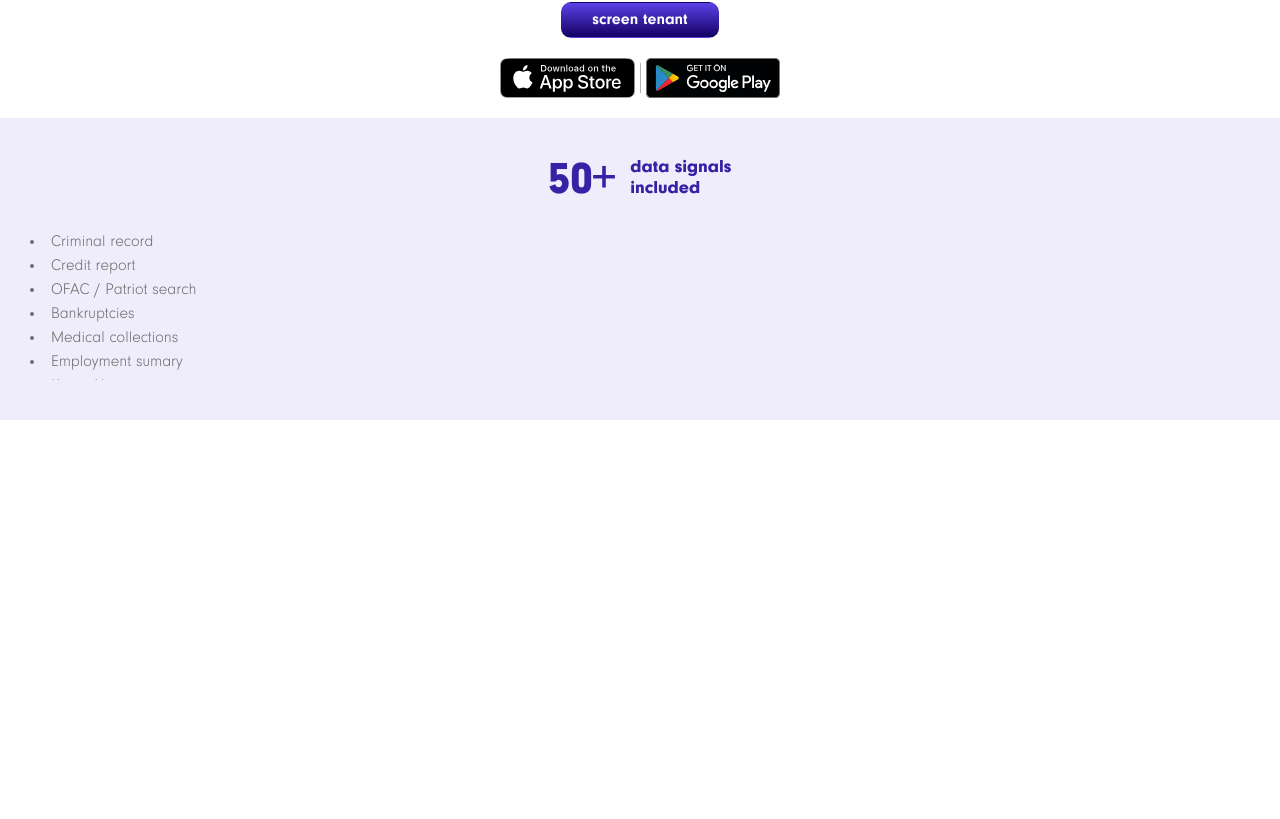
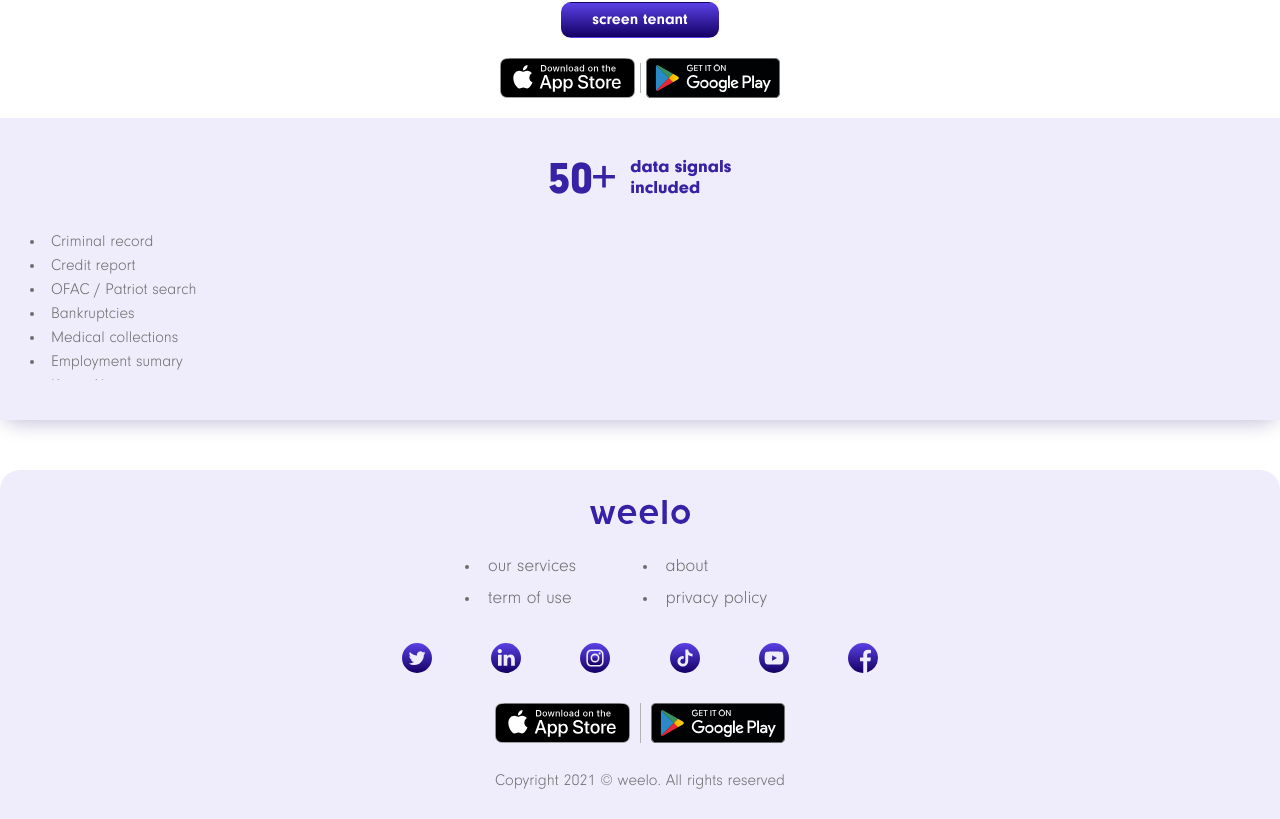
Before and after one commit to Mono-Gato/Weelo-screen-your-tenant, a React app: page / in a window 1280 px wide. Shown: the part 476-1295 px from the top of the page. Before the commit the page ends 896 px from the top, so only its background shows below. Built offline with nearby package versions, Linux system fonts and the light colour scheme.

Commit message:
footer component and new structure for social footer as component

```diff
--- /dev/null
+++ b/src/assets/styles/components/Footer.scss
@@ -0,0 +1,73 @@
+@import "../tokens/color.scss";
+@import "../tokens/typo.scss";
+@import "../tokens/spacing.scss";
+@import "../tokens/utilities.scss";
+
+.footer{
+    margin-top: $space_large;
+    background-color: $cream;
+    border-radius: $border-radius_large $border-radius_large  0 0;
+    padding: $space_normal $space_small;
+    &__logo{
+        margin: auto;
+        width: 100px;
+    }
+    &__anchors{
+        margin:$space_normal auto ;
+        font-size: $font-size_normal;
+        font-weight: $light;
+        display: grid;
+        grid-template-columns: repeat(2, 1fr);
+        grid-gap: $space_mini;
+        max-width: 350px;
+        & a{
+            color: $body_text;
+            text-decoration: none;
+            transition: $transition;
+            &:hover{
+                color: $primary;
+                text-decoration: underline;
+            }
+            & li{
+                width: max-content;
+            }
+        }
+    }
+    &__social{
+        max-width: 520px;
+        margin: auto;
+        & .menu__list--footer--social{
+            display: flex;
+            flex-wrap: wrap;
+            margin-bottom: $space_normal;
+            & a{
+                width: 30px;
+                height: 30px;
+                margin: auto;
+                transition: $transition;
+                &:hover{
+                    transform: scale(1.1);
+            }
+            }
+        }
+    }
+    & .store{
+        margin-bottom: $space_normal;
+        &--separator{
+            margin-left: 10px;
+            margin-right: 10px;
+            height: 40px;
+        }
+        & a img{
+            max-height: 40px;
+        }
+    }
+    & span{
+        display: flex;
+        justify-content: center;
+        font-size: $font-size_small;
+        line-height: $font-size_small;
+        text-align: center;
+        font-weight: $light;
+    }
+}
--- a/src/assets/styles/components/Header.scss
+++ b/src/assets/styles/components/Header.scss
@@ -165,32 +165,6 @@
             transform: rotate(-180deg);
         }
     }
-    &--footer{
-        background-color: $cream;
-        width: 100vw;
-        padding: 40px $space_normal;
-        margin-top: $space_normal;
-        border-top-left-radius: $border-radius_large;
-        border-top-right-radius: $border-radius_large;
-        &--social{
-            margin-bottom: $space_small;
-            width: 100%;
-            display: grid;
-            grid-template-columns: repeat(3, 1fr);
-            grid-gap: $space_extra-small;
-        }
-        & a{
-            width: 45px;
-            height: 45px;
-            padding: $space_mini;
-            margin: auto;
-        }
-        & span{
-            font-size: $font-size_small;
-            line-height: $font-size_small;
-            text-align: center;
-        }
-    }
 }
 .dropdown-item{
     transition: $transition;
--- /dev/null
+++ b/src/assets/styles/components/Social.scss
@@ -0,0 +1,37 @@
+@import "../tokens/color.scss";
+@import "../tokens/typo.scss";
+@import "../tokens/spacing.scss";
+@import "../tokens/utilities.scss";
+
+.menu__list{
+    &--footer{
+        background-color: $cream;
+        width: 100vw;
+        padding: 40px $space_normal;
+        margin-top: $space_normal;
+        border-top-left-radius: $border-radius_large;
+        border-top-right-radius: $border-radius_large;
+        &--social{
+            margin-bottom: $space_small;
+            width: 100%;
+            display: grid;
+            grid-template-columns: repeat(3, 1fr);
+            grid-gap: $space_extra-small;
+        }
+        & a{
+            width: 45px;
+            height: 45px;
+            padding: 0 $space_mini;
+            margin: auto;
+            transition: $transition;
+            &:hover{
+                transform: scale(1.1);
+            }
+        }
+        & span{
+            font-size: $font-size_small;
+            line-height: $font-size_small;
+            text-align: center;
+        }
+    }
+}
--- /dev/null
+++ b/src/components/Footer.jsx
@@ -0,0 +1,76 @@
+/* eslint-disable react/destructuring-assignment */
+import React from 'react';
+
+import '../assets/styles/components/Footer.scss';
+
+import Logo from '../assets/images/weelo-logo.svg';
+import DownloadAppStore from './DownloadAppStore';
+import Social from './Social';
+
+class Footer extends React.Component {
+  render() {
+    return (
+      <footer className='footer'>
+        <div className='footer__logo'>
+          <img
+            className='img-fluid'
+            src={Logo}
+            alt='weelo a technology group'
+          />
+        </div>
+        <div className='footer__anchors'>
+          <a
+            href='http://'
+            target='_blank'
+            rel='noopener noreferrer'
+          >
+            <li>our services</li>
+          </a>
+          <a
+            href='http://'
+            target='_blank'
+            rel='noopener noreferrer'
+          >
+            <li>about</li>
+
+          </a>
+          <a
+            href='http://'
+            target='_blank'
+            rel='noopener noreferrer'
+          >
+            <li>term of use</li>
+
+          </a>
+          <a
+            href='http://'
+            target='_blank'
+            rel='noopener noreferrer'
+          >
+            <li>privacy policy</li>
+
+          </a>
+        </div>
+        <div className='footer__social'>
+          <Social
+            TwitterURL={this.props.TwitterURL}
+            LinkedInURL={this.props.LinkedInURL}
+            InstagramURL={this.props.InstagramURL}
+            TiktokURL={this.props.TiktokURL}
+            YoutubeURL={this.props.YoutubeURL}
+            FacebookURL={this.props.FacebookURL}
+          />
+        </div>
+        <DownloadAppStore
+          GoogleURL={this.props.GoogleURL}
+          AppleURL={this.props.AppleURL}
+        />
+        <span>
+          Copyright 2021 © weelo. All rights reserved
+        </span>
+      </footer>
+    );
+  }
+}
+
+export default Footer;
--- a/src/components/Header.jsx
+++ b/src/components/Header.jsx
@@ -1,3 +1,5 @@
+/* eslint-disable react/destructuring-assignment */
+/* eslint-disable jsx-a11y/label-has-associated-control */
 import React from 'react';
 //import { Link } from 'react-router-dom';
 
@@ -6,12 +8,7 @@
 import IconWeeloApp from '../assets/images/weelo-icon-app.svg';
 import IconUser from '../assets/images/user.svg';
 
-import IconTwitter from '../assets/images/social/twitter.svg';
-import IconLinkedIn from '../assets/images/social/linkedIn.svg';
-import IconInstagram from '../assets/images/social/instagram.svg';
-import IconTiktok from '../assets/images/social/tiktok.svg';
-import IconYoutube from '../assets/images/social/youtube.svg';
-import IconFacebook from '../assets/images/social/facebook.svg';
+import Social from './Social';
 
 import '../assets/styles/components/Header.scss';
 
@@ -118,26 +115,14 @@
               </div>
 
               <div className='menu__list--footer d-flex flex-column justify-content-center align-items-center'>
-                <div className='menu__list--footer--social'>
-                  <a href={this.props.TwitterURL} target='_blank' rel='noreferrer'>
-                    <img className='img-fluid' src={IconTwitter} alt='twitter logo' />
-                  </a>
-                  <a href={this.props.LinkedInURL} target='_blank' rel='noreferrer'>
-                    <img className='img-fluid' src={IconLinkedIn} alt='linkedIn logo' />
-                  </a>
-                  <a href={this.props.InstagramURL} target='_blank' rel='noreferrer'>
-                    <img className='img-fluid' src={IconInstagram} alt='instagram logo' />
-                  </a>
-                  <a href={this.props.TiktokURL} target='_blank' rel='noreferrer'>
-                    <img className='img-fluid' src={IconTiktok} alt='tiktok logo' />
-                  </a>
-                  <a href={this.props.YoutubeURL} target='_blank' rel='noreferrer'>
-                    <img className='img-fluid' src={IconYoutube} alt='youtube logo' />
-                  </a>
-                  <a href={this.props.FacebookURL} target='_blank' rel='noreferrer'>
-                    <img className='img-fluid' src={IconFacebook} alt='facebook logo' />
-                  </a>
-                </div>
+                <Social
+                  TwitterURL={this.props.TwitterURL}
+                  LinkedInURL={this.props.LinkedInURL}
+                  InstagramURL={this.props.InstagramURL}
+                  TiktokURL={this.props.TiktokURL}
+                  YoutubeURL={this.props.YoutubeURL}
+                  FacebookURL={this.props.FacebookURL}
+                />
                 <span>Copyright 2021 © weelo. All rights reserved</span>
               </div>
             </ul>
--- a/src/components/ScreenTenant.jsx
+++ b/src/components/ScreenTenant.jsx
@@ -1,3 +1,6 @@
+/* eslint-disable react/no-access-state-in-setstate */
+/* eslint-disable react/state-in-constructor */
+/* eslint-disable react/destructuring-assignment */
 import React from 'react';
 
 import ScreenTenantForm from './ScreenTenantForm';
--- /dev/null
+++ b/src/components/Social.jsx
@@ -0,0 +1,40 @@
+/* eslint-disable react/destructuring-assignment */
+import React from 'react';
+
+import '../assets/styles/components/Social.scss';
+
+import IconTwitter from '../assets/images/social/twitter.svg';
+import IconLinkedIn from '../assets/images/social/linkedIn.svg';
+import IconInstagram from '../assets/images/social/instagram.svg';
+import IconTiktok from '../assets/images/social/tiktok.svg';
+import IconYoutube from '../assets/images/social/youtube.svg';
+import IconFacebook from '../assets/images/social/facebook.svg';
+
+class Social extends React.Component {
+  render() {
+    return (
+      <div className='menu__list--footer--social'>
+        <a href={this.props.TwitterURL} target='_blank' rel='noreferrer'>
+          <img className='img-fluid' src={IconTwitter} alt='twitter logo' />
+        </a>
+        <a href={this.props.LinkedInURL} target='_blank' rel='noreferrer'>
+          <img className='img-fluid' src={IconLinkedIn} alt='linkedIn logo' />
+        </a>
+        <a href={this.props.InstagramURL} target='_blank' rel='noreferrer'>
+          <img className='img-fluid' src={IconInstagram} alt='instagram logo' />
+        </a>
+        <a href={this.props.TiktokURL} target='_blank' rel='noreferrer'>
+          <img className='img-fluid' src={IconTiktok} alt='tiktok logo' />
+        </a>
+        <a href={this.props.YoutubeURL} target='_blank' rel='noreferrer'>
+          <img className='img-fluid' src={IconYoutube} alt='youtube logo' />
+        </a>
+        <a href={this.props.FacebookURL} target='_blank' rel='noreferrer'>
+          <img className='img-fluid' src={IconFacebook} alt='facebook logo' />
+        </a>
+      </div>
+    );
+  }
+}
+
+export default Social;
--- a/src/containers/App.jsx
+++ b/src/containers/App.jsx
@@ -4,6 +4,7 @@
 import Header from '../components/Header';
 import Heading from '../components/Heading';
 import ScreenTenant from '../components/ScreenTenant';
+import Footer from '../components/Footer';
 
 const GooglePlayURL = 'https://play.google.com/store';
 const AppStoreURL = 'https://www.apple.com/co/app-store/';
@@ -34,6 +35,16 @@
           AppleURL={AppStoreURL}
         />
       </main>
+      <Footer
+        TwitterURL={TwitterURL}
+        LinkedInURL={LinkedInURL}
+        InstagramURL={InstagramURL}
+        TiktokURL={TiktokURL}
+        YoutubeURL={YoutubeURL}
+        FacebookURL={FacebookURL}
+        GoogleURL={GooglePlayURL}
+        AppleURL={AppStoreURL}
+      />
     </div>
   );
 }
```
